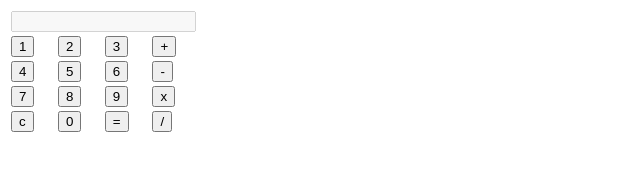
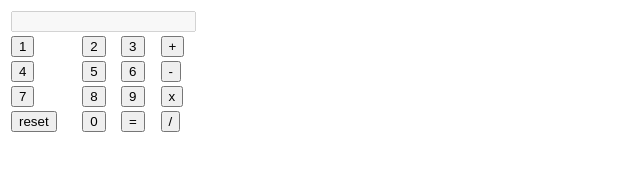
Before and after one commit to enj1n/calculator, a plain HTML site: page index.html in a window 1280 px wide. Shown: the whole page, without its empty margins (0-640 px from the left). Drawn offline with Linux system fonts and the light colour scheme.

Commit message:
add new file

```diff
--- a/index.html
+++ b/index.html
@@ -7,7 +7,9 @@
     <meta http-equiv="X-UA-Compatible" content="ie=edge">
     <title>Calculator</title>
     <html>
+
     <head>
+
         <body>
             <form name="calculator">
                 <table>
@@ -17,33 +19,34 @@
                         </td>
                     </tr>
                     <tr>
-                        <td><input type="button" name="one" value="1" onclick="calculator.display.value += '1'"></td>
-                        <td><input type="button" name="two" value="2" onclick="calculator.display.value += '2'"></td>
-                        <td><input type="button" name="three" value="3" onclick="calculator.display.value += '3'"></td>
-                        <td><input type="button" class="operator" name="plus" value="+" onclick="calculator.display.value += '+'"></td>
+                        <td><input type="button" value="1" onclick="calculator.display.value += '1'"></td>
+                        <td><input type="button" value="2" onclick="calculator.display.value += '2'"></td>
+                        <td><input type="button" value="3" onclick="calculator.display.value += '3'"></td>
+                        <td><input type="button" class="operator" value="+" onclick="calculator.display.value += '+'"></td>
                     </tr>
                     <tr>
-                        <td><input type="button" name="four" value="4" onclick="calculator.display.value += '4'"></td>
-                        <td><input type="button" name="five" value="5" onclick="calculator.display.value += '5'"></td>
-                        <td><input type="button" name="six" value="6" onclick="calculator.display.value += '6'"></td>
-                        <td><input type="button" class="operator" name="minus" value="-" onclick="calculator.display.value += '-'"></td>
+                        <td><input type="button" value="4" onclick="calculator.display.value += '4'"></td>
+                        <td><input type="button" value="5" onclick="calculator.display.value += '5'"></td>
+                        <td><input type="button" value="6" onclick="calculator.display.value += '6'"></td>
+                        <td><input type="button" class="operator" value="-" onclick="calculator.display.value += '-'"></td>
                     </tr>
                     <tr>
-                        <td><input type="button" name="seven" value="7" onclick="calculator.display.value += '7'"></td>
-                        <td><input type="button" name="eight" value="8" onclick="calculator.display.value += '8'"></td>
-                        <td><input type="button" name="nine" value="9" onclick="calculator.display.value += '9'"></td>
-                        <td><input type="button" class="operator" name="times" value="x" onclick="calculator.display.value += '*'"></td>
+                        <td><input type="button" value="7" onclick="calculator.display.value += '7'"></td>
+                        <td><input type="button" value="8" onclick="calculator.display.value += '8'"></td>
+                        <td><input type="button" value="9" onclick="calculator.display.value += '9'"></td>
+                        <td><input type="button" class="operator" value="x" onclick="calculator.display.value += '*'"></td>
                     </tr>
                     <tr>
-                        <td><input type="button" id="clear" name="clear" value="c" onclick="calculator.display.value = ''"></td>
-                        <td><input type="button" name="zero" value="0" onclick="calculator.display.value += '0'"></td>
-                        <td><input type="button" name="doit" value="=" onclick="calculator.display.value = eval(calculator.display.value)"></td>
-                        <td><input type="button" class="operator" name="div" value="/" onclick="calculator.display.value += '/'"></td>
+                        <td><input type="button" id="clear"  value="reset" onclick="calculator.display.value = ''"></td>
+                        <td><input type="button"  value="0" onclick="calculator.display.value += '0'"></td>
+                        <td><input type="button"  value="=" onclick="calculator.display.value = eval(calculator.display.value)"></td>
+                        <td><input type="button" class="operator" value="/" onclick="calculator.display.value += '/'"></td>
                     </tr>
                 </table>
             </form>
         </body>
     </head>
+
     </html>
 </head>
 
```
